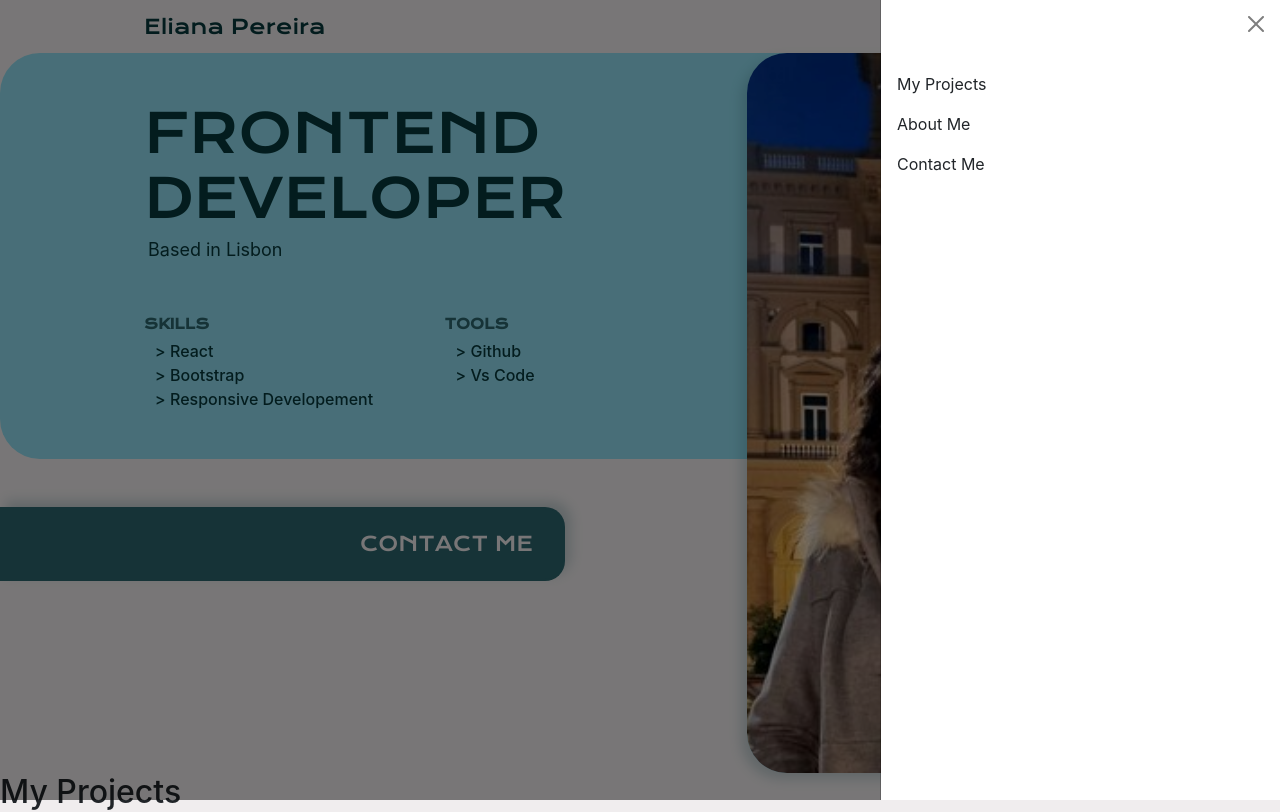
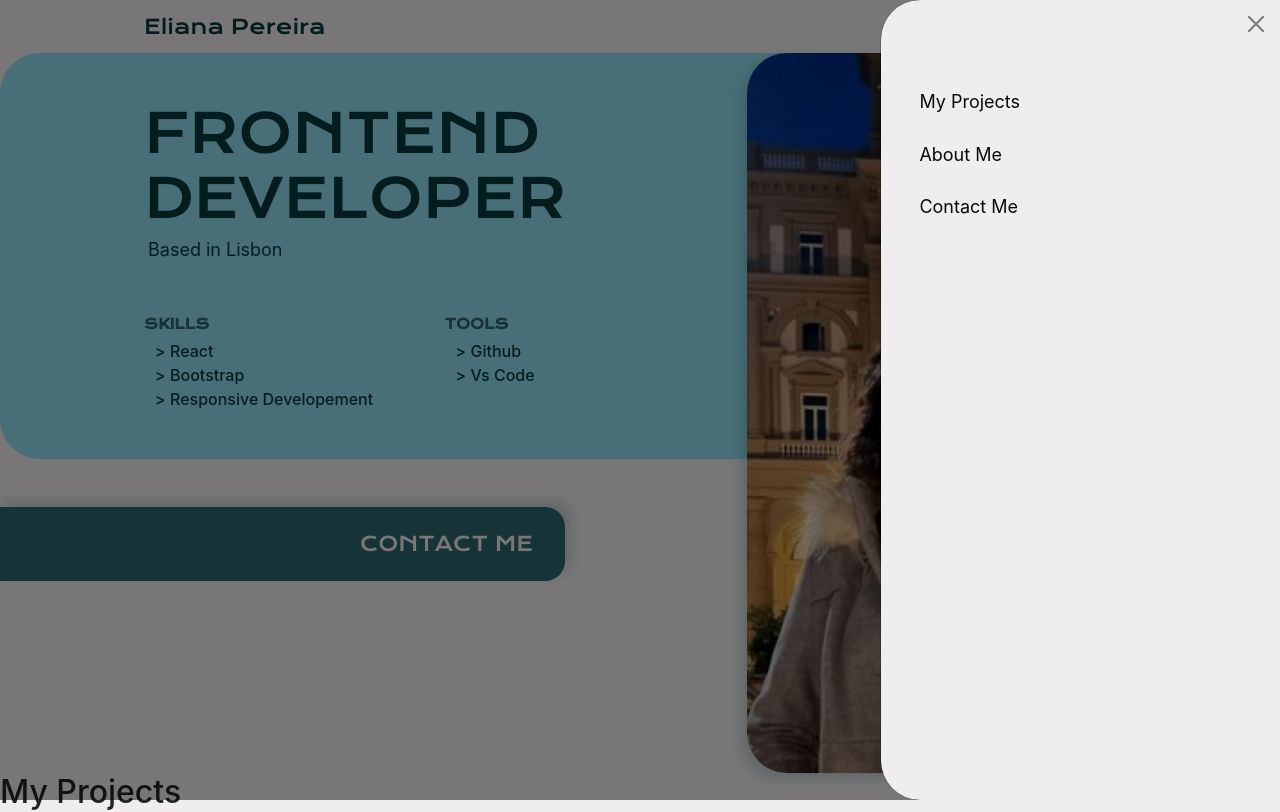
Before and after one commit to Eli032501/portfolio-eliana, a React (Create React App) app: page / in a window 1280 px wide. Both pictures are taken after a click on the button 1228 px from the left and 26 px from the top of the page. Built offline with nearby package versions, Linux system fonts and the light colour scheme.

Commit message:
navbar style-links

```diff
--- a/src/Navheader.css
+++ b/src/Navheader.css
@@ -19,3 +19,27 @@
 .Navheader .navbar-toggler:focus {
   box-shadow: 0 0 0 1px #8f8f8f;
 }
+
+.offcanvas {
+  background-color: var(--fifth-color);
+  color: var(--fourth-color);
+  border-radius: var(--round-corner-md) 0 0 var(--round-corner-md);
+}
+.offcanvas-body {
+  padding: 0;
+  margin-top: 2rem;
+}
+.nav-link {
+  font-size: 18px;
+  margin-bottom: 0.6rem;
+  margin-left: 2.4rem;
+  transition: all 120ms ease-in-out;
+}
+.nav-link:hover {
+  color: var(--secundary-color);
+  background: linear-gradient(
+    90deg,
+    var(--fifth-color) 34%,
+    var(--secundary-color) 100%
+  );
+}
--- a/src/Navheader.js
+++ b/src/Navheader.js
@@ -15,7 +15,7 @@ export default function Navheader() {
           >
             <Offcanvas.Header closeButton></Offcanvas.Header>
             <Offcanvas.Body>
-              <Nav className="justify-content-end flex-grow-1 pe-3">
+              <Nav className="justify-content-end flex-grow-1 ">
                 <Nav.Link href="#action1">My Projects</Nav.Link>
                 <Nav.Link href="#action2">About Me</Nav.Link>
                 <Nav.Link href="#action2">Contact Me</Nav.Link>
```
